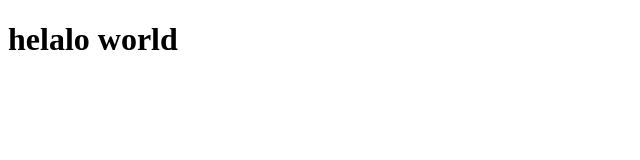
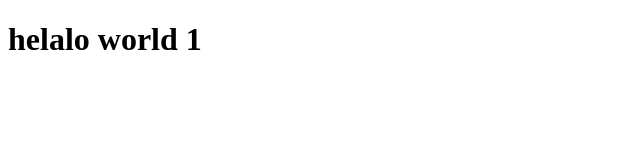
Before and after one commit to paulo-gorris/basa-website, a plain HTML site: page index.html in a window 1280 px wide. Shown: the full height of the page, 0-640 px from the left. Drawn offline with Linux system fonts and the light colour scheme.

Commit message:
Update index.html

```diff
--- a/index.html
+++ b/index.html
@@ -5,6 +5,6 @@
     <title></title>
   </head>
   <body>
-    <h1>helalo world</h1>
+    <h1>helalo world 1</h1>
   </body>
 </html>
```
